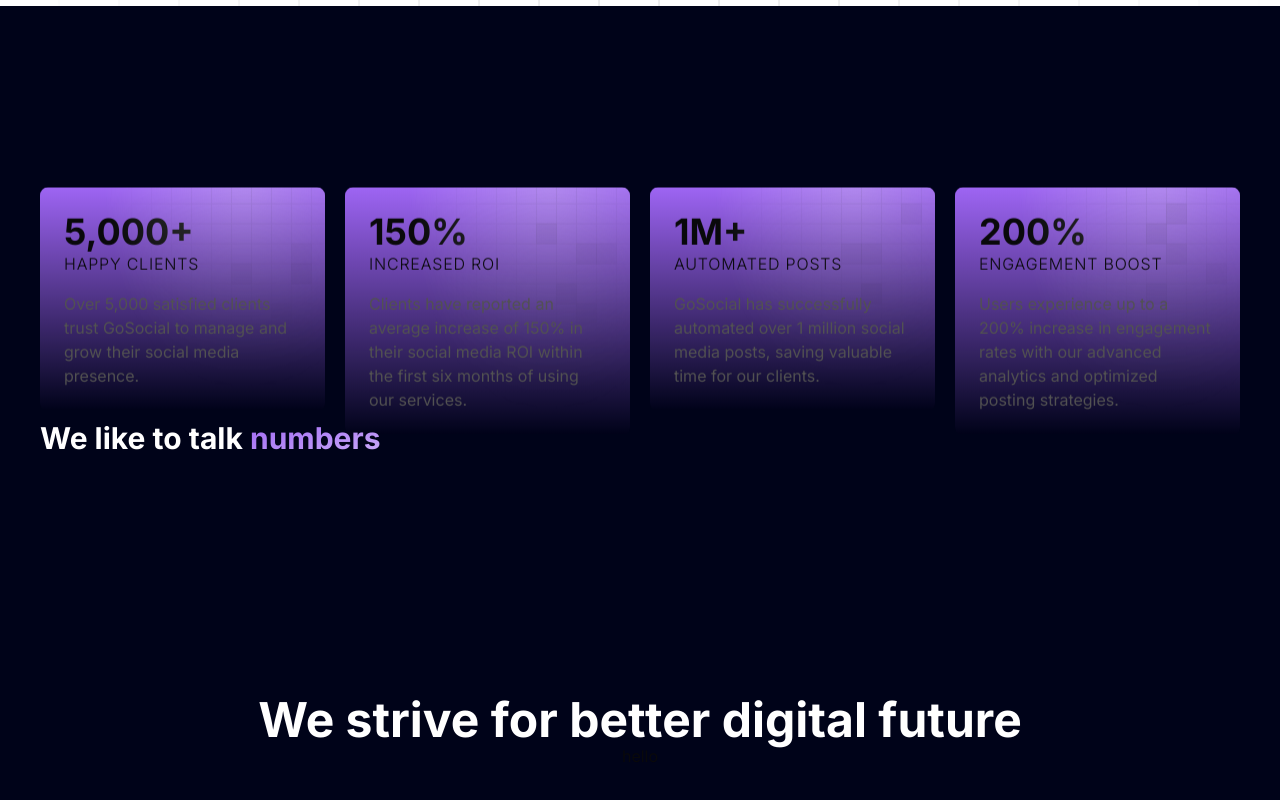
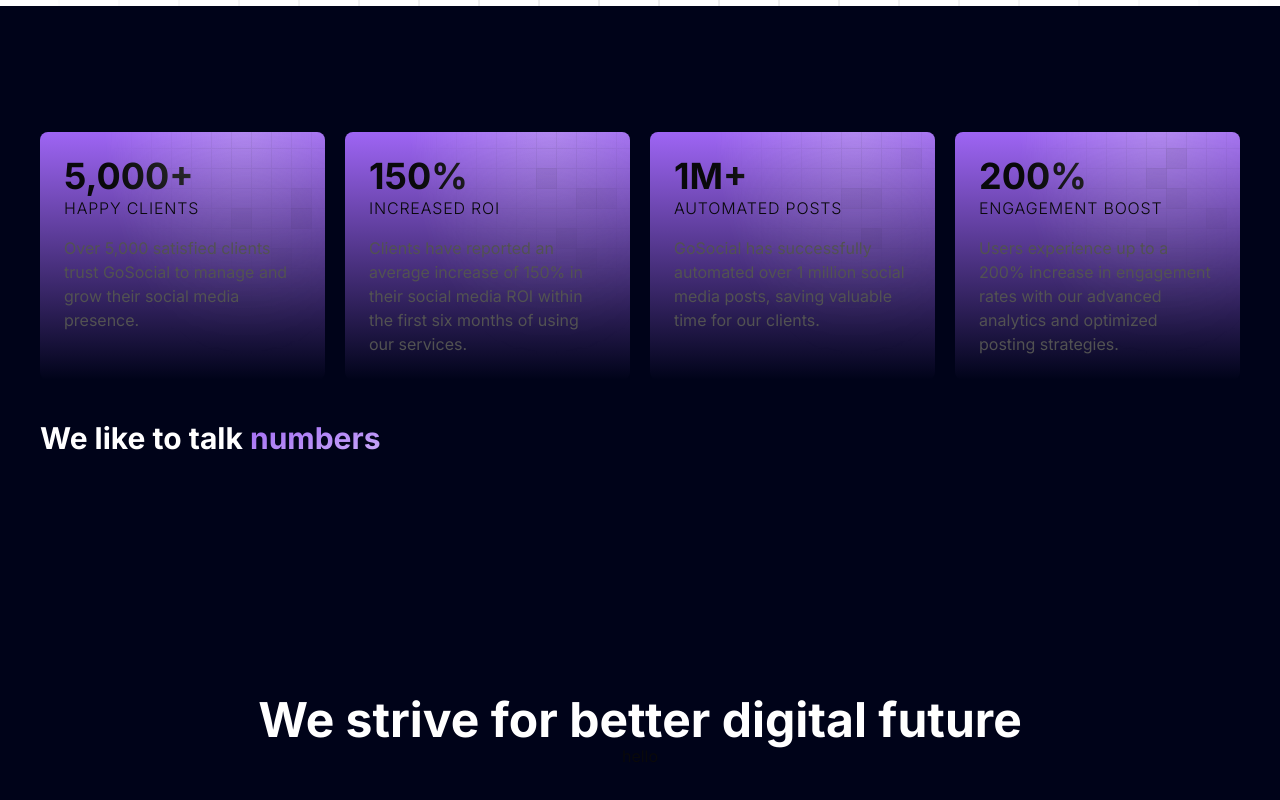
Before and after one commit to borisvicena/gosocial, a Next.js app: page / in a window 1280 px wide. Shown: the part 794-1594 px from the top of the page. Built offline with nearby package versions, Linux system fonts and the light colour scheme.

Commit message:
Removed parallax effect

```diff
--- a/components/ui/FeaturesSection.tsx
+++ b/components/ui/FeaturesSection.tsx
@@ -2,36 +2,26 @@
 import React from "react";
 import { useId } from "react";
 import { gridItems } from "@/data";
-import { Parallax, ParallaxProvider } from "react-scroll-parallax";
-import { getRandomValues } from "crypto";
 
 export function FeaturesSection() {
-  const getRandomNumber = () => Math.floor(Math.random() * 10) + 1;
-
   return (
-    <ParallaxProvider>
     <div>
       <div className="grid grid-cols-1 sm:grid-cols-2 md:grid-cols-2 lg:grid-cols-4 gap-10 md:gap-5 max-w-7xl mx-auto ">
         {gridItems.map(({ id, title, value, description }) => (
-            <Parallax speed={-5}>
           <div
             key={id}
             className="relative bg-gradient-to-b from-[#9e65f4] dark:to-[#020617] p-6 rounded-lg overflow-hidden"
           >
             <Grid size={20} />
             <p className="text-4xl font-bold">{value}</p>
-                <p className="text-base font-light uppercase tracking-wider dark:text-neutral-200 relative z-20">
-                  {title}
-                </p>
+            <p className="text-base font-light uppercase tracking-wider dark:text-neutral-200 relative z-20">{title}</p>
             <p className="text-neutral-600 dark:text-neutral-400 mt-4 text-base font-normal relative z-20">
               {description}
             </p>
           </div>
-            </Parallax>
         ))}
       </div>
     </div>
-    </ParallaxProvider>
   );
 }
 
--- a/package.json
+++ b/package.json
@@ -21,7 +21,6 @@
     "react": "^18",
     "react-dom": "^18",
     "react-icons": "^5.2.1",
-    "react-scroll-parallax": "^3.4.5",
     "tailwind-merge": "^2.4.0",
     "tailwindcss-animate": "^1.0.7"
   },
```
Also changed, not shown: 1 other file (tests, documents, lock files or other folders). Lines whose indentation alone changed are shown as unchanged.
